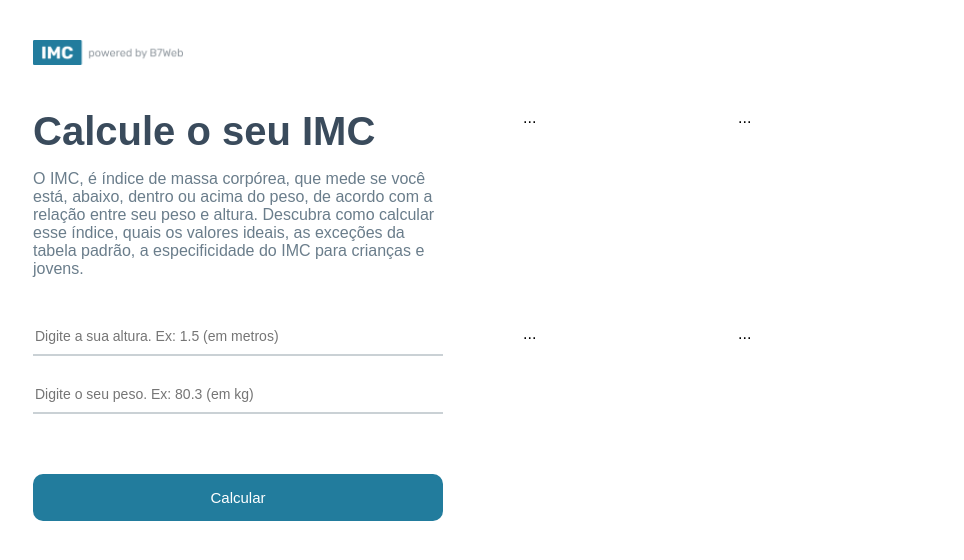
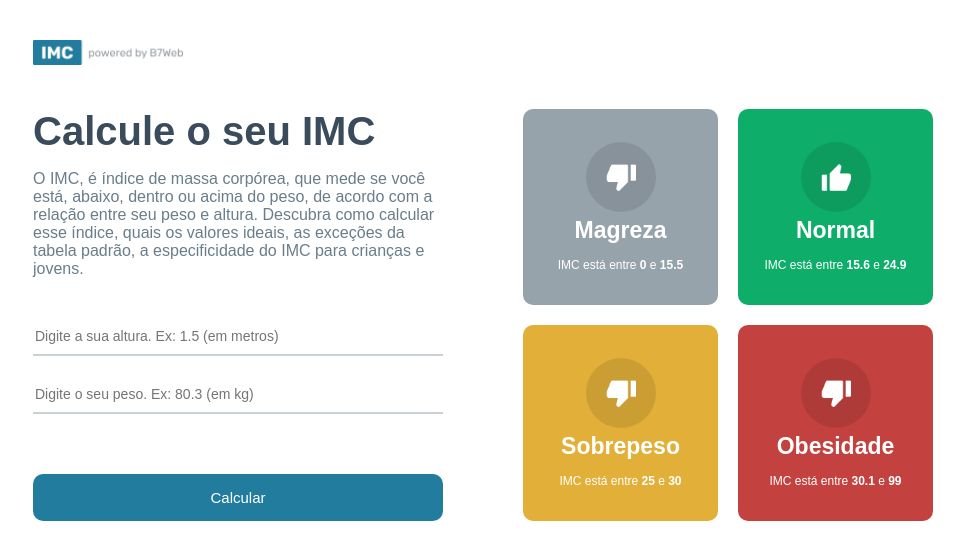
Before and after one commit to sdlima4025/react-calc_imc, a React (Create React App) app: page / in a window 1280 px wide. Shown: the top 560 px of the page, without its empty margins (157-1121 px from the left). Built offline with nearby package versions, Linux system fonts and the light colour scheme.

Commit message:
inserido grid templates do resultado do calculo do IMC.

```diff
--- a/src/components/GridItem/GrideItem.module.css
+++ b/src/components/GridItem/GrideItem.module.css
@@ -0,0 +1,28 @@
+.main {
+  flex: 1;
+  color: #FFF;
+  border-radius: 10px;
+  display: flex;
+  justify-content: center;
+  align-items: center;
+  flex-direction: column;
+  padding: 20px;
+}
+.gridIcon {
+  width: 70px;
+  height: 70px;
+  border-radius: 50%;
+  background-color: rgba(0, 0, 0, .1);
+  display: flex;
+  justify-content: center;
+  align-items: center;
+}
+.gridTitle {
+  font-size:  23px;
+  font-weight: bold;
+  margin-top: 5px;
+}
+.gridInfo {
+  font-size:  12px;
+  margin-top: 14px;
+}
--- a/src/components/GridItem/index.tsx
+++ b/src/components/GridItem/index.tsx
@@ -1,10 +1,24 @@
 import { Level } from "../../helpers/imc";
+import styles from "./GrideItem.module.css";
+import upImage from "../../assets/up.png";
+import downImage from "../../assets/down.png";
 
 type Props = {
-  item: Level
+  item: Level;
 };
-export const GridItem = ({item}: Props) => {
+export const GridItem = ({ item }: Props) => {
   return (
-    <div>...</div>
+    <div className={styles.main} style={{ backgroundColor: item.color }}>
+      <div className={styles.gridIcon}>
+        <img src={item.icon === "up" ? upImage : downImage} alt="" width="30" />
+      </div>
+      <div className={styles.gridTitle}>{item.title}</div>
+      <div className={styles.gridInfo}>
+        <>
+          IMC está entre <strong>{item.imc[0]}</strong> e{" "}
+          <strong>{item.imc[1]}</strong>
+        </>
+      </div>
+    </div>
   );
-}
+};
```
